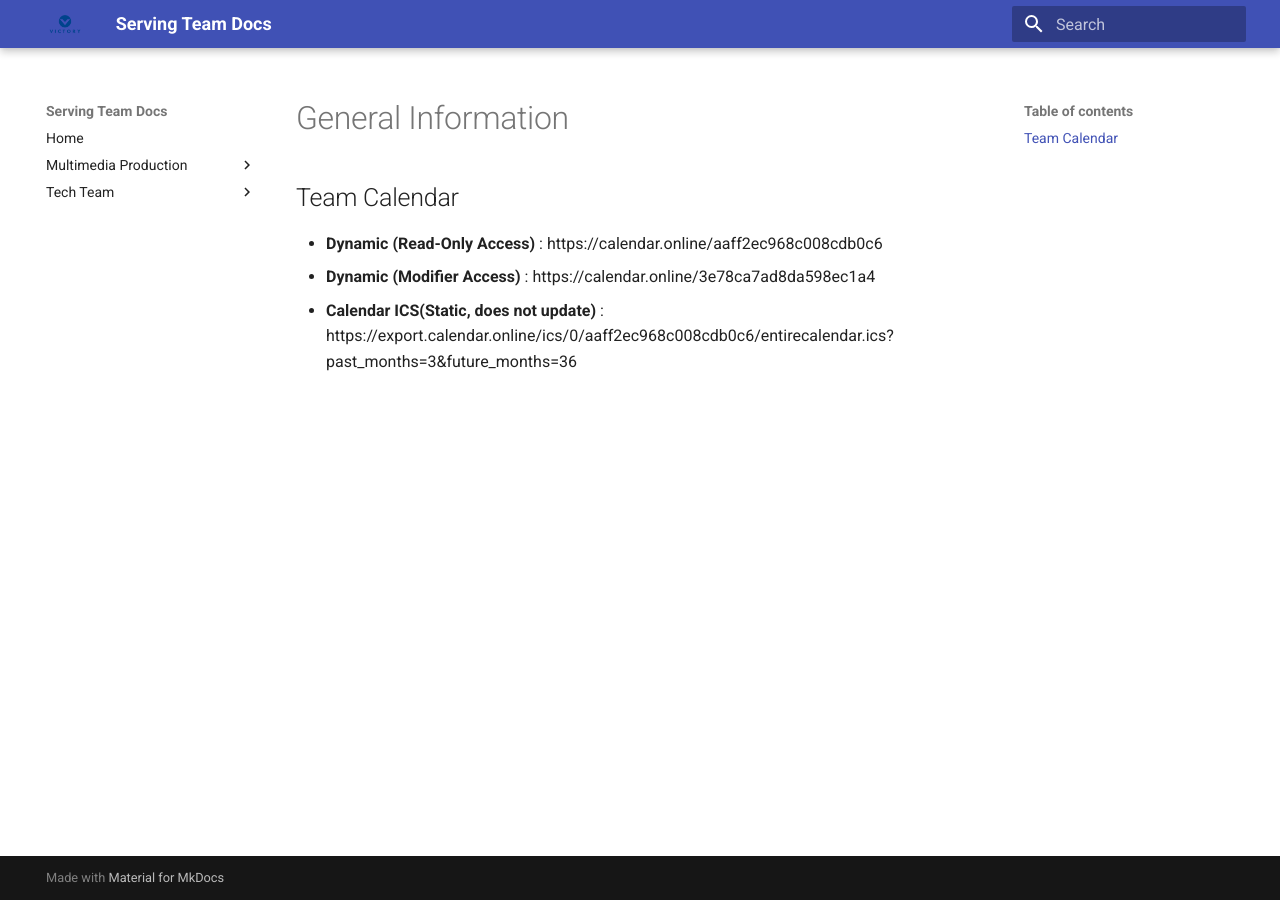
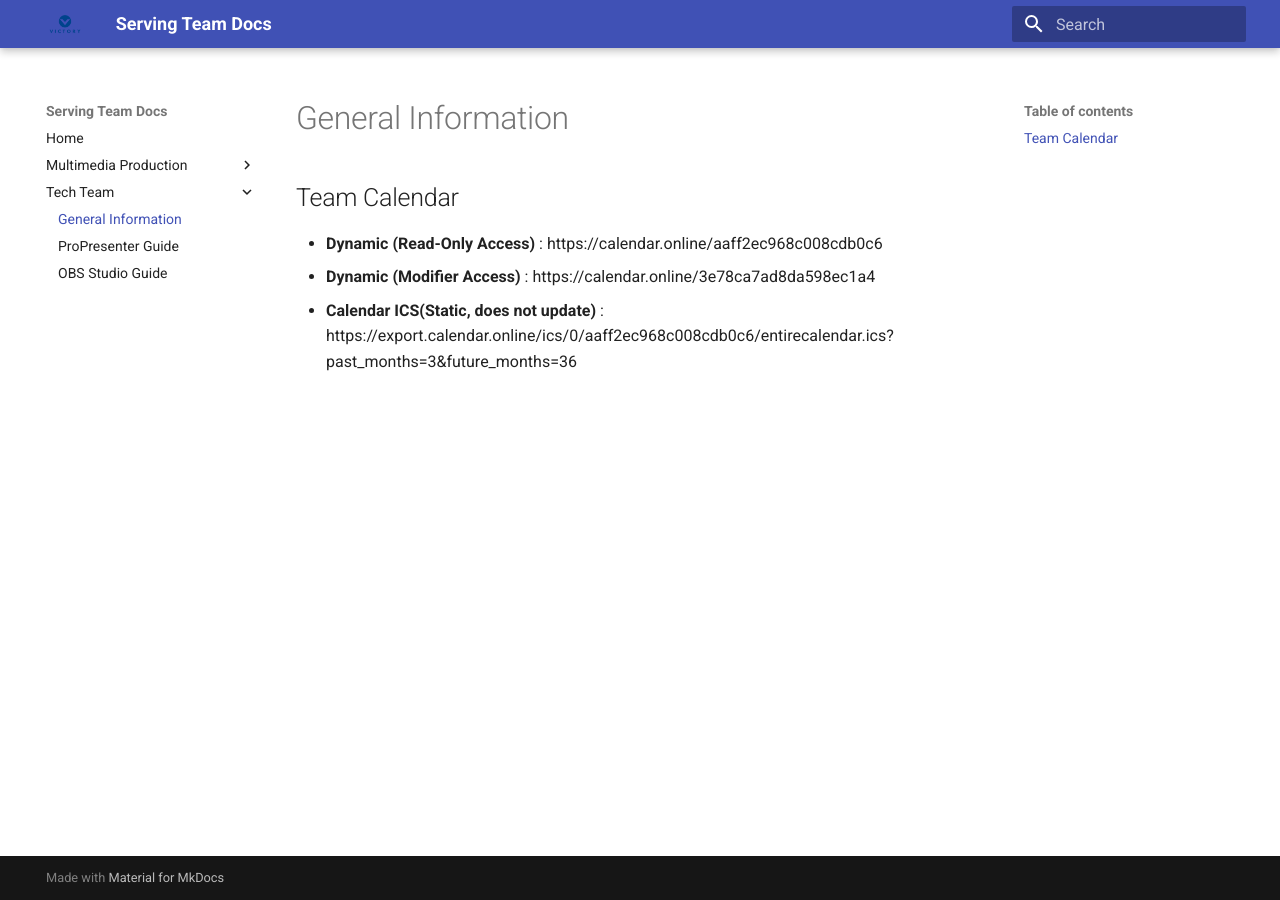
Before and after one commit to evan-07/serving-team-docs, an MkDocs documentation site: the page built from serving-team-docs/tech-team/general-info.md, in a window 1280 px wide. Built offline with MkDocs 1.6.1 and Material for MkDocs 9.7.7, drawn with Linux system fonts in a browser that asks for light colours.

Commit message:
Updated the mkdocs.yml to include generl information

```diff
--- a/mkdocs.yml
+++ b/mkdocs.yml
@@ -22,5 +22,6 @@ nav:
     - Photography Guidelines: media-production/photography.md
     - Videography Guidelines: media-production/videography.md
   - Tech Team:
+    - General Information: tech-team/general-info.md
     - ProPresenter Guide: tech-team/propresenter-guide.md
     - OBS Studio Guide: tech-team/obs-studio-guide.md
```
